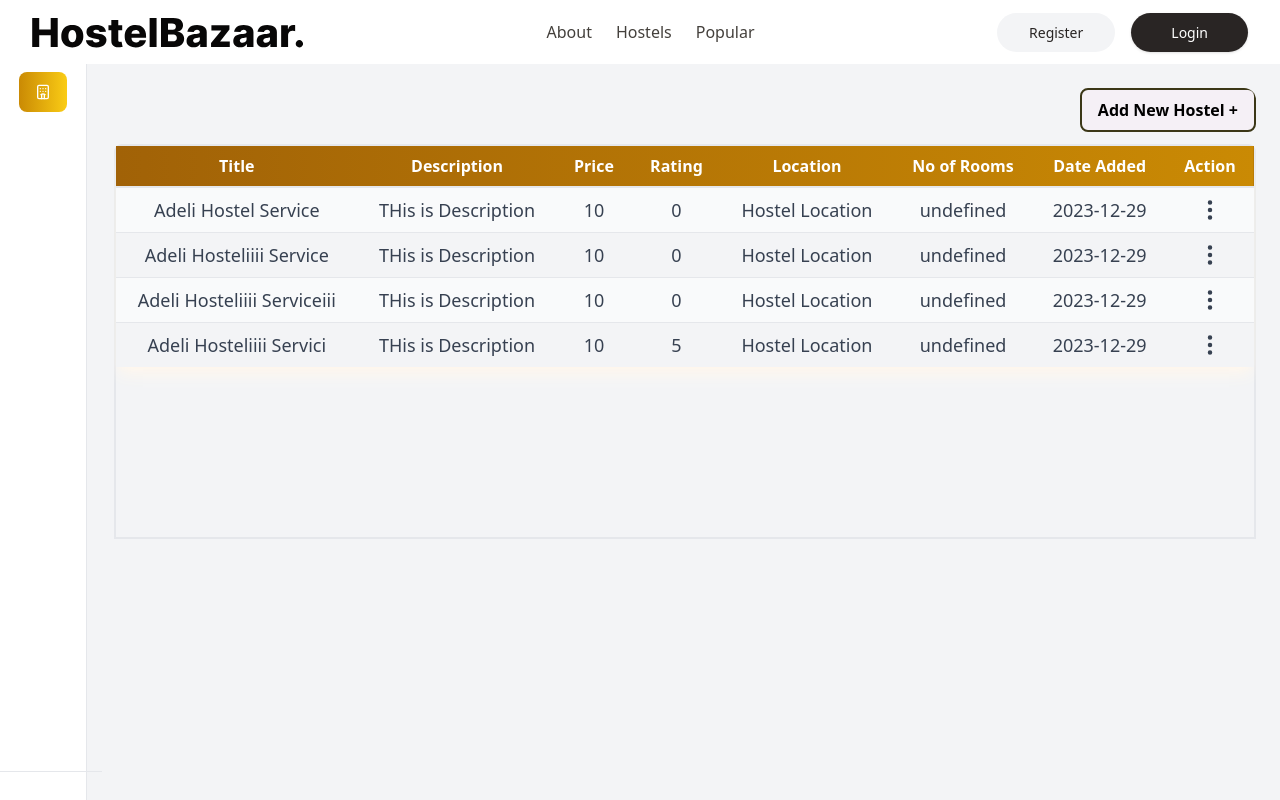
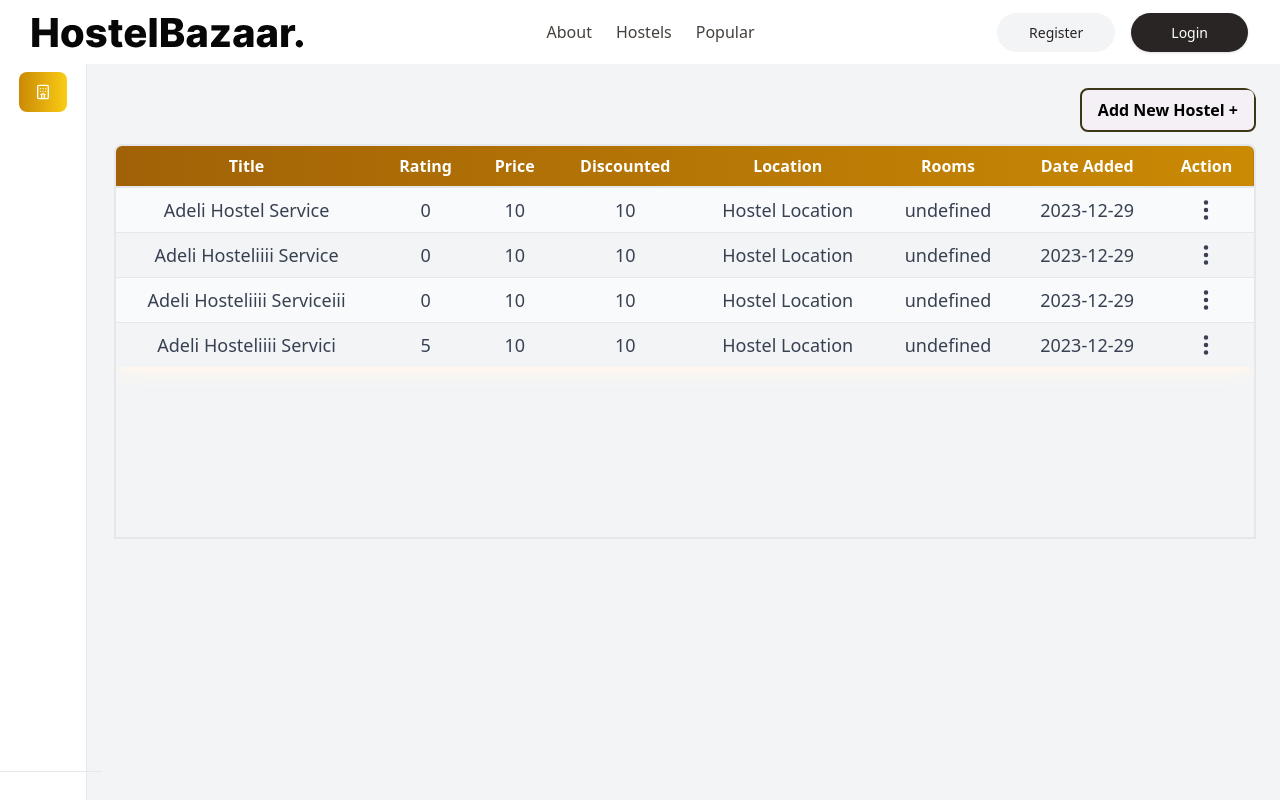
Before and after one commit to AdeelAtta/Hostelow, a Next.js app: page /dashboard in a window 1280 px wide. Both pictures are taken after a click on the element "manageProperty". Shown: the top 800 px of the page. Built offline with nearby package versions, Linux system fonts and the light colour scheme.

Commit message:
add/update hostel forms

```diff
--- a/src/components/common/table.tsx
+++ b/src/components/common/table.tsx
@@ -33,8 +33,8 @@ const Table: React.FC<TableProps> = ({ tableData }) => {
     }
 
     return <>
-        <div className=" rounded-t-lg border-2 pb-[170px] overflow-auto md:overflow-visible w-full">
-            <table className="min-w-full divide-y-2 overflow-visible  shadow-lg shadow-orange-50">
+        <div className=" rounded-t-lg border-2 pb-[170px] overflow-auto w-full">
+            <table className="min-w-full divide-y-2  shadow-lg shadow-orange-50">
                 <thead className=" bg-gradient-to-r from-yellow-700 to-yellow-600 text-white">
                     {createHeader()}
                 </thead>
--- a/src/components/common/table/table-row.tsx
+++ b/src/components/common/table/table-row.tsx
@@ -129,10 +129,10 @@ const ManageOptions: React.FC<ManageOptionsProps> = ({ features, indexKey, curre
         <div className="relative" onMouseLeave={() => setIsDropDown(false)}>
             <BsThreeDotsVertical className="text-2xl  ml-auto mr-auto cursor-pointer" onClick={() => setIsDropDown(true)} />
             <div
-                className={`border-2 absolute end-5 !z-[500] w-36 rounded-md  border-gray-100 bg-white shadow-lg dark:bg-gray-700 dark:border-gray-500 transition-all   ${!isDropDown && `hidden `}`}
+                className={`border-2 absolute end-5 !z-[500] w-40 rounded-md  border-gray-100 bg-white shadow-lg dark:bg-gray-700 dark:border-gray-500 transition-all   ${!isDropDown && `hidden `}`}
                 role="menu"
             >
-                <div className={`p-2  ${!isDropDown && `absolute border-2  `}`}>
+                <div className={`p-2 w-40  ${!isDropDown && `absolute border-2  `}`}>
                     {features && features.map((feature: feature, index: number) => {
                         return <div key={index}
                             onClick={() => { feature.button(currentTask); setIsDropDown(!isDropDown) }}
--- a/src/components/dashboard-pages/owner/property-management.tsx
+++ b/src/components/dashboard-pages/owner/property-management.tsx
@@ -1,13 +1,17 @@
-import Table from "@/components/common/table";
-import { useEffect, useState } from "react";
-
-import { hostelsData } from '@/utils/menuData'
 import { RiDeleteBinLine } from "react-icons/ri";
 import { VscSaveAs } from "react-icons/vsc";
 import { MdRoomPreferences } from "react-icons/md";
 import { TbTournament } from "react-icons/tb";
+import { useEffect, useState } from "react";
+
+import Table from "@/components/common/table";
 import SideModal from "@/components/common/side-modal";
 import Button from "@/components/forms/form-elements/button";
+
+import UpdatePropertyData from "@/components/forms/update-property-data";
+import { hostelsData } from '@/utils/menuData'
+import AddUpdatePropertyImages from "@/components/forms/add-update-property-images";
+import AddUpdatePropertyAmenities from "@/components/forms/add-update-property-amenities";
 
 
 
@@ -16,32 +20,30 @@ const PropertyManagement = () => {
     const [tableData, setTableData] = useState<TableData | any>(null);
     const [propertyData, setPropertyData] = useState<any>(null);
 
-
     const [isModal, setIsModal] = useState<boolean>(false);
-
     const [currentModal, setCurrentModal] = useState<any>({ route: ``, data: null })
 
 
 
     const renderModalData = () => {
         switch (currentModal.route.toLowerCase()) {
-            case `update`: return <div>Update Data</div>
-            case `add room`: return <div>Add Rooms</div>
-            case `add amentities`: return <div>Amentities Data</div>
+            case `update`: return <UpdatePropertyData />
+            case `update images`: return <AddUpdatePropertyImages />
+            case `add amenities`: return <AddUpdatePropertyAmenities />
             case `delete`: return <div>Delete</div>
         }
-
     }
 
     const transformData = (data: any[]) => {
         const header = [
             // { text: `Thumbnail` },
             { text: `Title` },
-            { text: `Description` },
+            // { text: `Description` },
+            { text: `Rating` },
             { text: `Price` },
-            { text: `Rating` },
+            { text: `Discounted` },
             { text: `Location` },
-            { text: `No of Rooms` },
+            { text: `Rooms` },
             { text: `Date Added` },
             { text: `Action` }
         ]
@@ -55,9 +57,10 @@ const PropertyManagement = () => {
             rows.push([
                 // { imgUrl: thumbnail },
                 { text: `${title}`, type: `none`, name: `title` },
-                { text: `${desc}`, type: `none`, name: `desc` },
+                // { text: `${desc}`, type: `none`, name: `desc` },
+                { text: `${rating}`, type: `none`, name: `rating` },
                 { text: `${price}`, type: `none`, name: `price` },
-                { text: `${rating}`, type: `none`, name: `rating` },
+                { text: `${price}`, type: `none`, name: `Discounted price` },
                 { text: `${location}`, type: `none`, name: `location` },
                 { text: `${rooms}`, type: `none`, name: `rooms` },
                 { text: `${date.slice(0, 10)}`, type: `none`, name: `date` },
@@ -65,15 +68,15 @@ const PropertyManagement = () => {
                     text: ``, type: "Manage", features: [
                         {
                             icon: <VscSaveAs className={`hover:scale-110 transition-all`} />
-                            , text: `Update`, type: `button`, name: `Update`, button: () => { setCurrentModal((prev: any) => ({ ...prev, route: `update`, data: property })); setIsModal(true) }
+                            , text: `Update Data`, type: `button`, name: `Update`, button: () => { setCurrentModal((prev: any) => ({ ...prev, route: `update`, data: property })); setIsModal(true) }
                         },
                         {
                             icon: <MdRoomPreferences className={`hover:scale-110 transition-all`} />
-                            , text: `Add Rooms`, type: `button`, name: `Amentities`, button: () => { setCurrentModal((prev: any) => ({ ...prev, route: `Add Room`, data: property })); setIsModal(true) }
+                            , text: `Update Images`, type: `button`, name: `addRooms`, button: () => { setCurrentModal((prev: any) => ({ ...prev, route: `Update Images`, data: property })); setIsModal(true) }
                         },
                         {
                             icon: <TbTournament className={`hover:scale-110 transition-all`} />
-                            , text: `Add Amentities`, type: `button`, name: `Amentities`, button: () => { setCurrentModal((prev: any) => ({ ...prev, route: `Add Amentities`, data: property })); setIsModal(true) }
+                            , text: `Add Amenities`, type: `button`, name: `Amenities`, button: () => { setCurrentModal((prev: any) => ({ ...prev, route: `Add Amenities`, data: property })); setIsModal(true) }
                         },
                         {
                             icon: <RiDeleteBinLine className={`hover:scale-110 transition-all`} />
@@ -115,14 +118,8 @@ const PropertyManagement = () => {
         {tableData && <Table tableData={tableData} />}
 
 
-        <SideModal
-            closeModal={() => setIsModal(false)}
-            isModal={isModal}
-            title={`${currentModal.route}`}
-        >
-
+        <SideModal title={`${currentModal.route}`} closeModal={() => setIsModal(false)} isModal={isModal}  >
             {renderModalData()}
-
         </SideModal>
     </>
 
--- /dev/null
+++ b/src/components/forms/add-update-property-amenities.tsx
@@ -0,0 +1,9 @@
+const AddUpdatePropertyAmenities = () => {
+
+    return <form>
+        Add Update Property Amenities
+    </form>
+
+}
+
+export default AddUpdatePropertyAmenities;
--- /dev/null
+++ b/src/components/forms/add-update-property-images.tsx
@@ -0,0 +1,7 @@
+const AddUpdatePropertyImages = () => {
+
+    return <form>
+        Add Update Property Images
+    </form>
+}
+export default AddUpdatePropertyImages
--- /dev/null
+++ b/src/components/forms/update-property-data.tsx
@@ -0,0 +1,9 @@
+const UpdatePropertyData = () => {
+
+    return <form className='w-full flex flex-col gap-y-4'>
+        Update Property Form
+    </form>
+
+}
+
+export default UpdatePropertyData;
```
